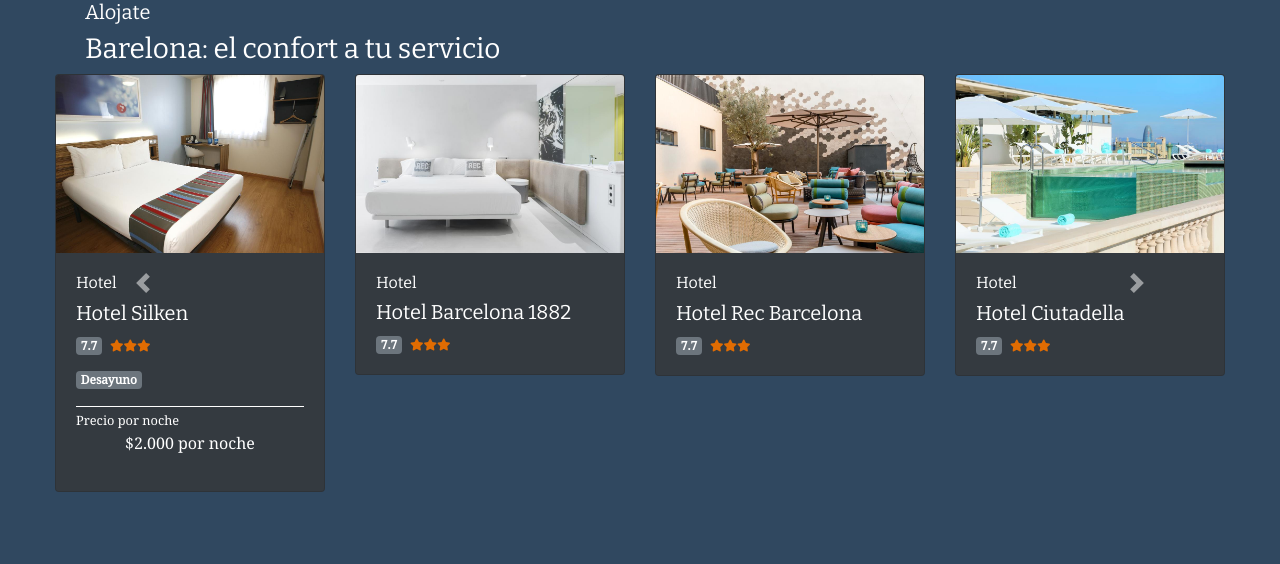
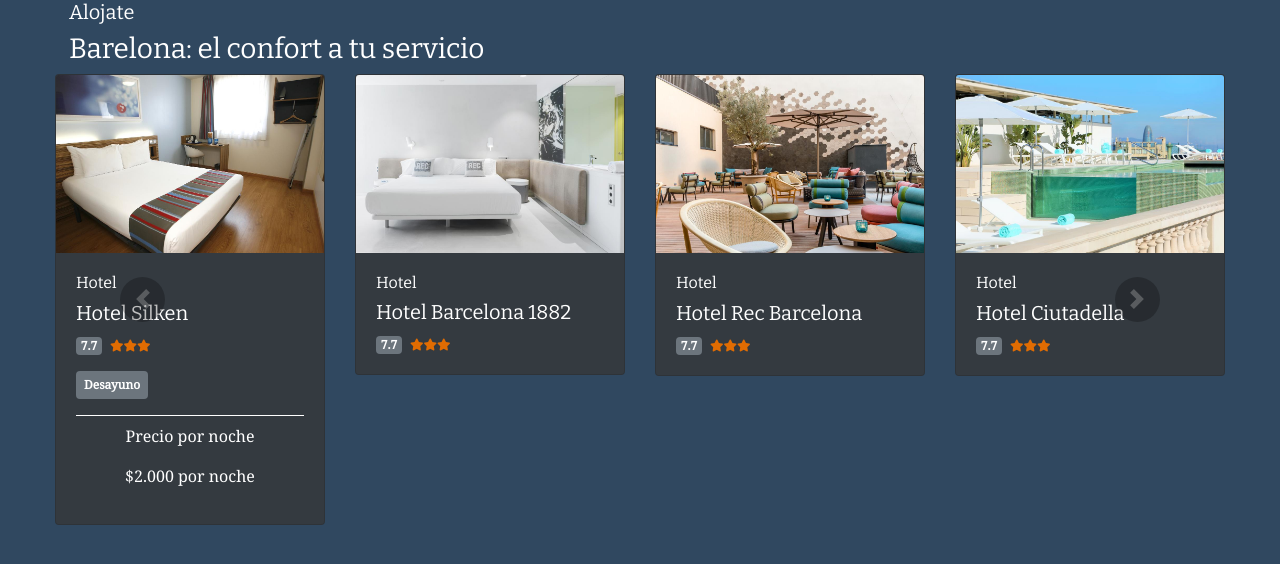
Before and after one commit to luiscazzullo/fly-rolling, a website built with Parcel: page src/index.html in a window 1280 px wide. Built offline with nearby package versions, Linux system fonts and the light colour scheme; files whose address does not match are found by name.

Commit message:
Bugfixed 3

```diff
--- a/src/css/main.css
+++ b/src/css/main.css
@@ -51,6 +51,22 @@
     font-size: 12px;
 }
 
-.controls-container {
-    display: flex;
+.carousel-control-next::before {
+    content: '';
+    background: #000;
+    opacity: 0.5;
+    position: absolute;
+    height: 45px;
+    width: 45px;
+    border-radius: 50%;
 }
+
+.carousel-control-prev::before {
+    content: '';
+    background: #000;
+    opacity: 0.5;
+    position: absolute;
+    height: 45px;
+    width: 45px;
+    border-radius: 50%;
+}
--- a/src/index.html
+++ b/src/index.html
@@ -89,17 +89,17 @@
     <div class="row">
 
         <div class="col-12">
-            <h5 class="">Alojate</h5>
+            <h5 class="ml-n3">Alojate</h5>
         </div>
         <div class="col-12">
-            <h3 class="">Barelona: el confort a tu servicio</h3>
+            <h3 class="ml-n3">Barelona: el confort a tu servicio</h3>
         </div>
 
         <!-- C A R O U S E L -->
 
         <div class="row">
 
-            <div id="carouselBcn" class="carousel slide" data-ride="carousel"  data-interval="false">
+            <div id="carouselBcn " class="carousel slide" data-ride="carousel"  data-interval="false">
 
                 <div class="carousel-inner">
 
@@ -119,9 +119,9 @@
                                                 <i class="fas fa-star"></i>
                                             </div>
                                         </div>
-                                        <span class="badge badge-secondary mt-3">Desayuno</span>
+                                        <span class="badge badge-secondary p-2 mt-3">Desayuno</span>
                                         <div class="mt-3 border-top border-white">
-                                            <small>Precio por noche</small>
+                                            <p class="text-center pt-2">Precio por noche</p>
                                             <p class="text-center">$2.000 por noche</p>
                                         </div>
                                     </div>
@@ -258,16 +258,16 @@
                         </div>
                     </div>
 
-                    <a class="carousel-control-prev control-position-prev" href="#carouselBcn" role="button" data-slide="prev">
-                        <span class="carousel-control-prev-icon mr-0" aria-hidden="true"></span>
-                        <span class="sr-only">Previous</span>
-                    </a>
-                    <a class="carousel-control-next" href="#carouselBcn" role="button" data-slide="next">
-                        <span class="carousel-control-next-icon ml-0" aria-hidden="true"></span>
-                        <span class="sr-only">Next</span>
-                    </a>
+                </div>
 
-                </div>
+                <a class="carousel-control-prev prev-position" href="#carouselBcn" role="button" data-slide="prev">
+                    <span class="carousel-control-prev-icon" aria-hidden="true"></span>
+                    <span class="sr-only">Previous</span>
+                </a>
+                <a class="carousel-control-next next-position" href="#carouselBcn" role="button" data-slide="next">
+                    <span class="carousel-control-next-icon" aria-hidden="true"></span>
+                    <span class="sr-only">Next</span>
+                </a>
             </div>
         </div>
 
```
